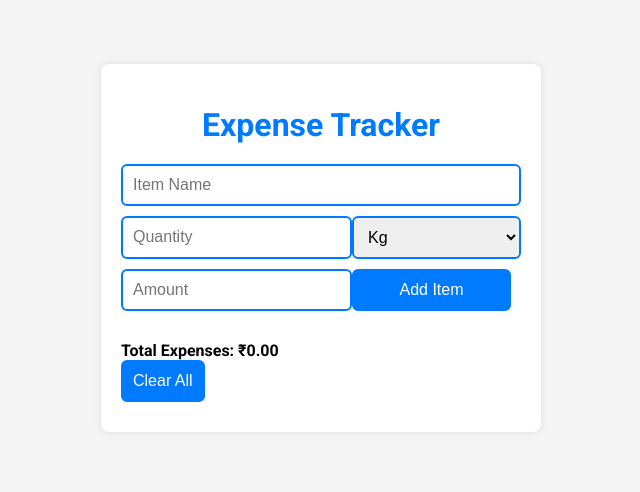
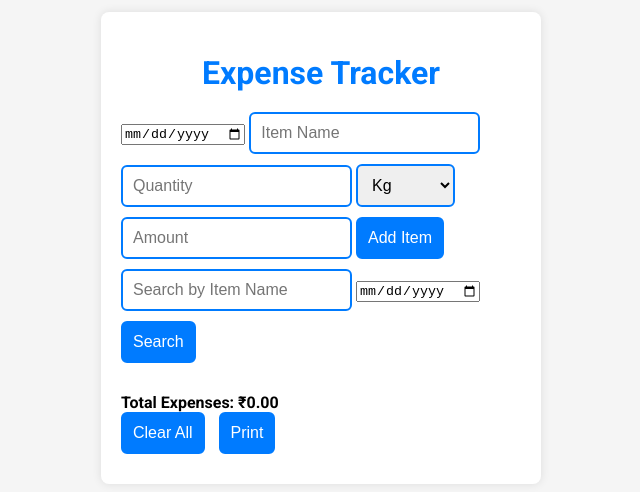
Before and after one commit to surajsri23/Expenses-Tracker, a plain HTML site: page index.html in a window 1280 px wide. Shown: the part 152-644 px from the top of the page, without its empty margins (319-959 px from the left). Drawn offline with Linux system fonts and the light colour scheme.

Commit message:
Update index.html

```diff
--- a/index.html
+++ b/index.html
@@ -9,9 +9,10 @@
     <link rel="stylesheet" href="styles.css">
 </head>
 <body>
+    <body>
     <div class="container">
         <h1>Expense Tracker</h1>
-        <div class="input-group">
+        <input type="date" id="expenseDate">
         <input type="text" id="itemName" placeholder="Item Name">
         <input type="number" id="quantity" placeholder="Quantity">
         <select id="quantityUnit">
@@ -22,10 +23,17 @@
         </select>
         <input type="number" id="amount" placeholder="Amount">
         <button onclick="addItem()">Add Item</button>
+
+        <div class="search-container">
+            <input type="text" id="searchItemName" placeholder="Search by Item Name">
+            <input type="date" id="searchDate">
+            <button onclick="searchItems()">Search</button>
         </div>
+
         <ul id="expenses"></ul>
         <div id="total" class="total"></div>
         <button onclick="clearAll()">Clear All</button>
+        <button onclick="printExpenses()">Print</button>
     </div>
 
     <script src="script.js">
```
Lines whose indentation alone changed are shown as unchanged.
